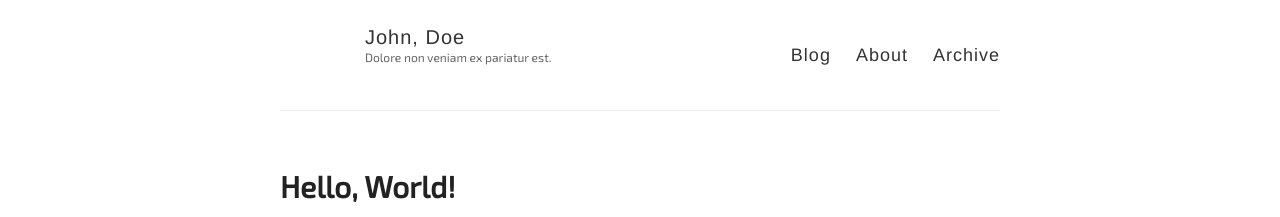
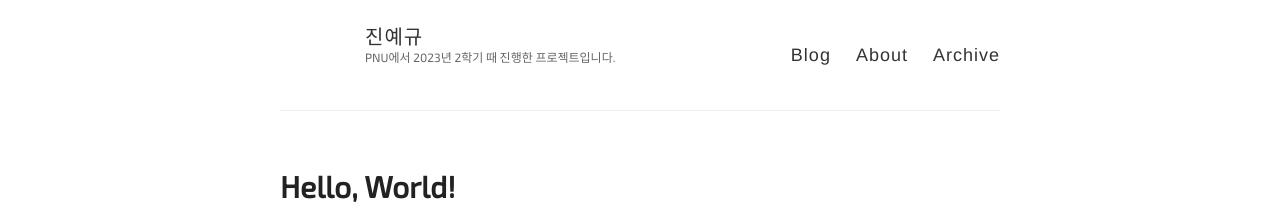
Before and after one commit to teriyakki-jin/teriyakki-jin.github.io, a Jekyll site: the page built from index.html, in a window 1280 px wide. Shown: the top 217 px of the page. Built offline with Jekyll 4.4.1, drawn with Linux system fonts in a browser that asks for light colours; some web fonts are replaced; the list of posts is cut into pages by our own code.

Commit message:
git 배포

```diff
--- a/_config.yml
+++ b/_config.yml
@@ -3,10 +3,10 @@
 #
 
 # Name of your site (displayed in the header)
-name: John, Doe
+name: 진예규
 
 # Short bio or description (displayed in the header)
-description: Dolore non veniam ex pariatur est.
+description: PNU에서 2023년 2학기 때 진행한 프로젝트입니다.
 
 # URL of your avatar or profile pic (you could use your GitHub profile pic)
 avatar:
@@ -15,7 +15,7 @@ avatar:
 # Flags below are optional
 #
 
-timezone: Asia/Seoul
+timezone: Asia/Pusan
 
 # Includes an icon in the footer for each username you enter
 footer-links:
```
